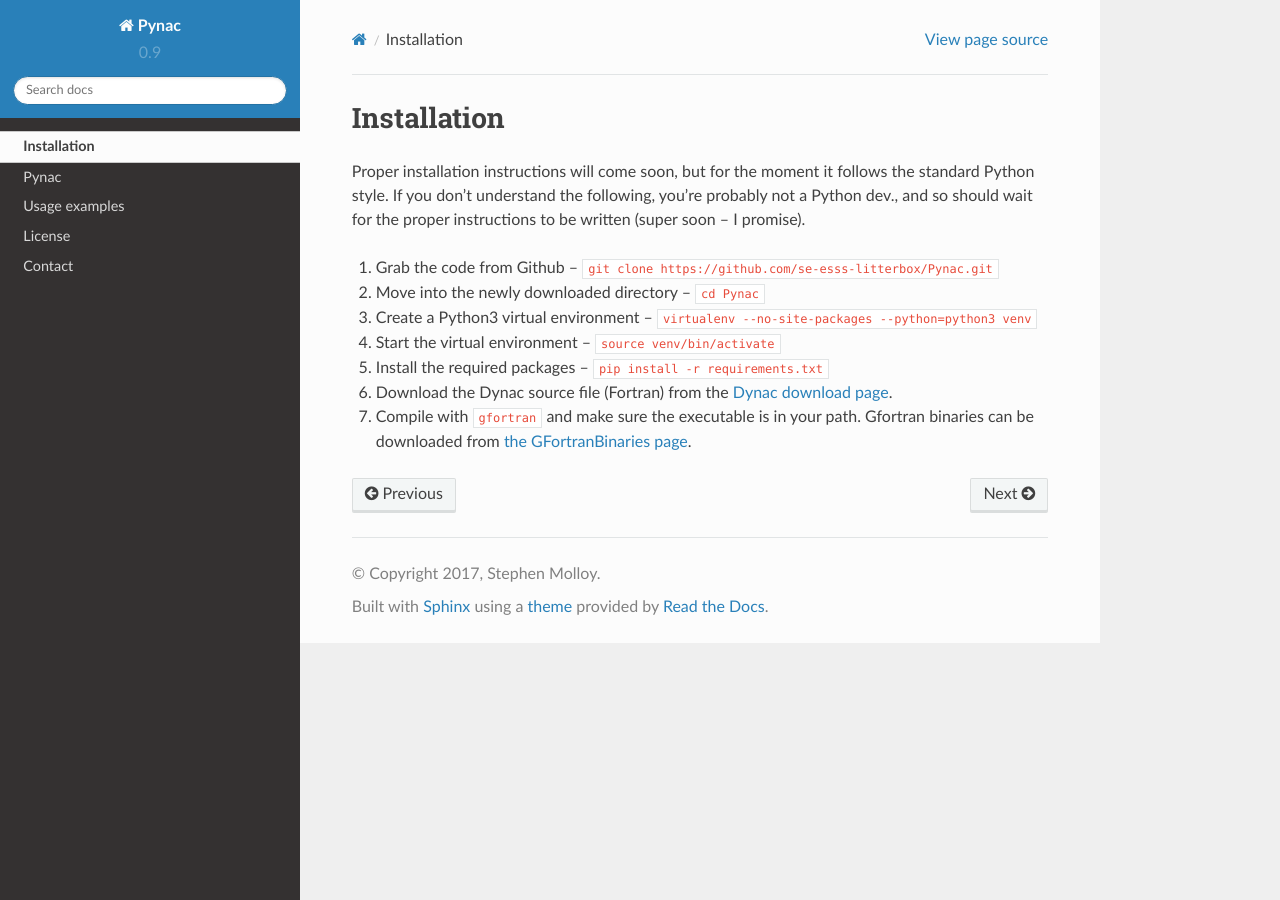
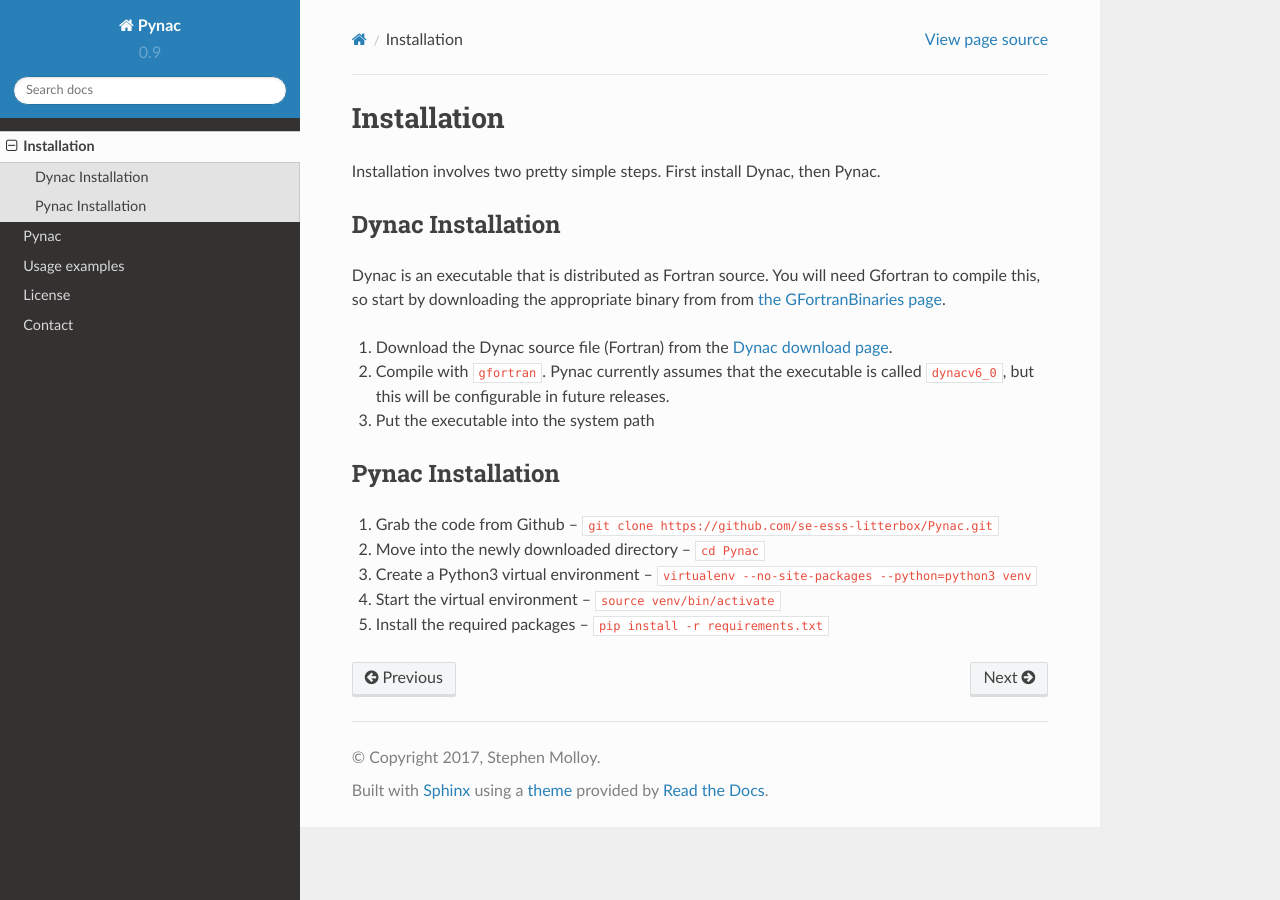
Before and after one commit to se-esss-litterbox/Pynac, a Sphinx documentation site: the page built from docs/installation.rst, in a window 1280 px wide. Built offline with Sphinx 7.4.7 and the Read the Docs theme 2.0.0, drawn with Linux system fonts in a browser that asks for light colours; pages that are not in the unit, such as notebooks, are missing from menus.

Commit message:
Updated installation instructions

```diff
--- a/docs/installation.rst
+++ b/docs/installation.rst
@@ -4,15 +4,23 @@
 .. _Dynac download page: http://dynac.web.cern.ch/dynac/beta/dynacb.html
 .. _the GFortranBinaries page: https://gcc.gnu.org/wiki/GFortranBinaries
 
-Proper installation instructions will come soon, but for the moment it follows
-the standard Python style.  If you don't understand the following, you're probably
-not a Python dev., and so should wait for the proper instructions to be written
-(super soon -- I promise).
+Installation involves two pretty simple steps.  First install Dynac, then Pynac.
+
+Dynac Installation
+------------------
+Dynac is an executable that is distributed as Fortran source.  You will need Gfortran
+to compile this, so start by downloading the appropriate binary from from
+`the GFortranBinaries page`_.
+
+#. Download the Dynac source file (Fortran) from the `Dynac download page`_.
+#. Compile with ``gfortran``.  Pynac currently assumes that the executable is called ``dynacv6_0``, but this will be configurable in future releases.
+#. Put the executable into the system path
+
+Pynac Installation
+------------------
 
 #. Grab the code from Github -- ``git clone https://github.com/se-esss-litterbox/Pynac.git``
 #. Move into the newly downloaded directory -- ``cd Pynac``
 #. Create a Python3 virtual environment -- ``virtualenv --no-site-packages --python=python3 venv``
 #. Start the virtual environment -- ``source venv/bin/activate``
 #. Install the required packages -- ``pip install -r requirements.txt``
-#. Download the Dynac source file (Fortran) from the `Dynac download page`_.
-#. Compile with ``gfortran`` and make sure the executable is in your path.  Gfortran binaries can be downloaded from `the GFortranBinaries page`_.
```
